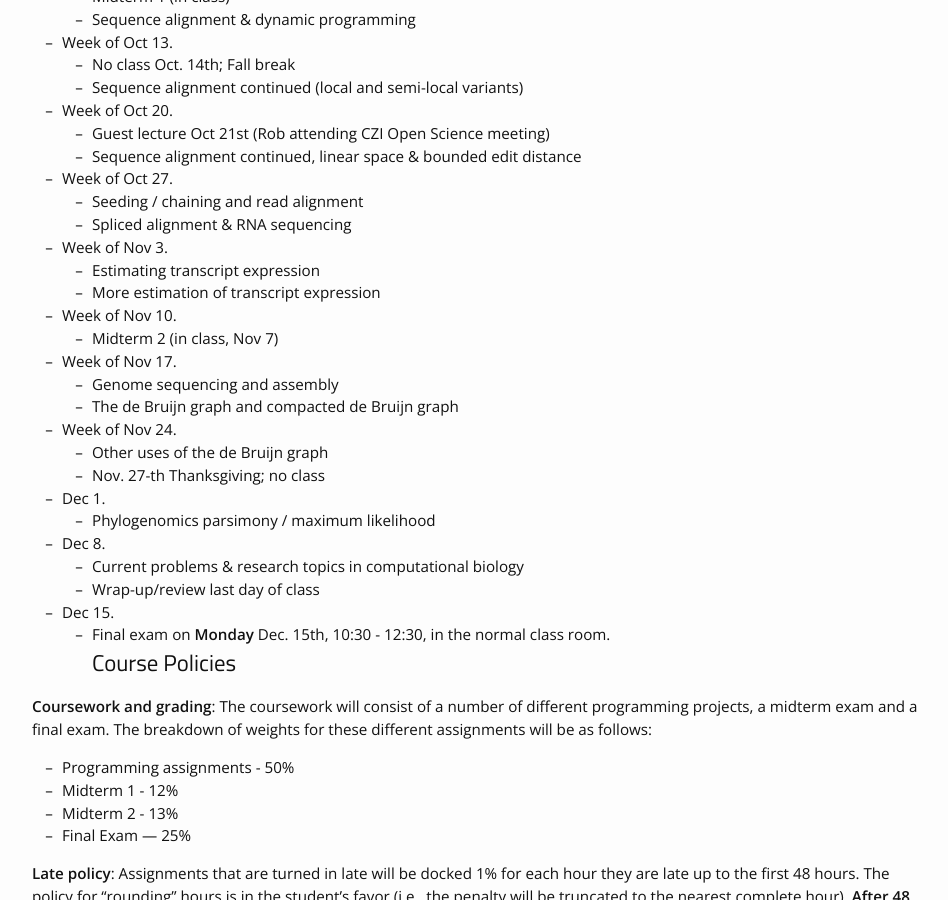
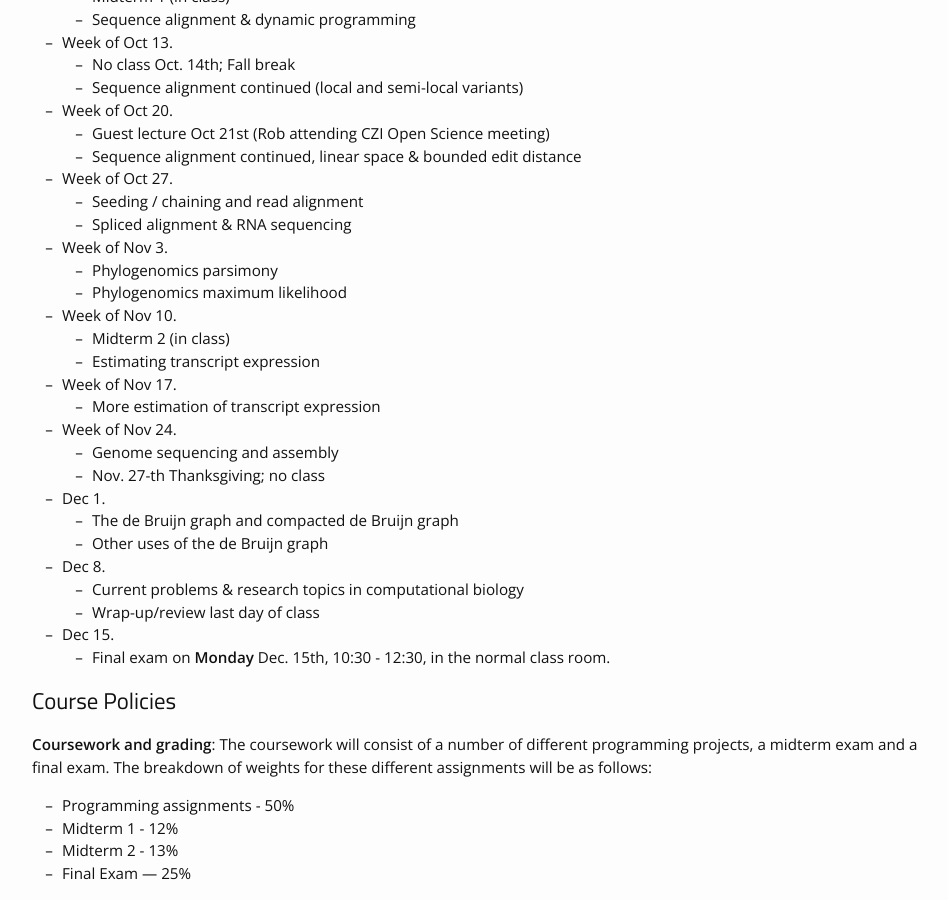
Before and after one commit to umd-cmsc423/f2025, a Jekyll site: the page built from materials.md, in a window 1280 px wide and 900 px high, scrolled down 3009 px. Shown: the whole window, without its empty margins (163-1111 px from the left). Built offline with Jekyll 4.4.1, drawn with Linux system fonts in a browser that asks for light colours; nearby versions of some CDN libraries; some of the changed text lies outside the part shown.

Commit message:
update schedule

```diff
--- a/materials.md
+++ b/materials.md
@@ -61,7 +61,24 @@ We will cover the basic required molecular Biology in the course. However if you
 
 While you should have had, in the prerequisites for this course, exposure to the relevant tools (e.g. how to properly create a tarball, how to invoke the compiler from the command line / a script), I realize it may have been a while since you have used these skills. If you feel you need a refresher on these topics, I would strongly suggest checking out ["The missing semester"](https://missing.csail.mit.edu/) (an MIT course dedicated to these various miscellaneous topics).
 
-**Expectations**: Since this is a computational biology course, you will be expected to become familiar with the relevant biology — it is an important and inextricable part of the material, and the underlying biology provides motivation for the computational problems we will tackle.  However, as an upper-level computer science course, **our focus will be on the computational aspects of bioinformatics and genomics**.  It is expected that you enter the class with a strong understanding of algorithms and basic data structures, and that you leave the class with a knowledge of how algorithm and data structure design can be fruitfully applied to biological data. Additionally, this course makes use of programming assignments to help reinforce material we cover during lectures and to help you understand certain concepts in even more depth (by _implementing_ them).  As such, **programming is an important part of this course**, and dynamic languages (e.g. Python) are ill-suited for many of the problems we will tackle.  We attempt to provide maximal freedom in the languages you can use for the assignemnts in the class, but we will require the assignments to be completed in a _compiled_ language. The submission server supports, Java, C, C++, Rust, and Go — we will consider reasonable requests for other compiled languages as well.
+**Expectations**: Since this is a computational biology course, you will be
+expected to become familiar with the relevant biology — it is an important and
+inextricable part of the material, and the underlying biology provides
+motivation for the computational problems we will tackle.  However, as an
+upper-level computer science course, **our focus will be on the computational
+aspects of bioinformatics and genomics**.  It is expected that you enter the
+class with a strong understanding of algorithms and basic data structures, and
+that you leave the class with a knowledge of how algorithm and data structure
+design can be fruitfully applied to biological data. Additionally, this course
+makes use of programming assignments to help reinforce material we cover during
+lectures and to help you understand certain concepts in even more depth (by
+_implementing_ them).  As such, **programming is an important part of this
+course**, and dynamic languages (e.g. Python) are ill-suited for many of the
+problems we will tackle.  We attempt to provide maximal freedom in the
+languages you can use for the assignemnts in the class, but we will require the
+assignments to be completed in a _compiled_ language. The submission server
+supports, Rust, C, C++, Java, and Go — we will consider reasonable requests for
+other compiled languages as well.
 
 ## Course Objectives
 
@@ -115,22 +132,23 @@ The following is a _planned_ schedule of the material we will cover in the cours
   - Spliced alignment & RNA sequencing
 
 - Week of Nov 3.
+  - Phylogenomics parsimony
+  - Phylogenomics maximum likelihood
+
+- Week of Nov 10.
+  - Midterm 2 (in class)
   - Estimating transcript expression
+
+- Week of Nov 17.
   - More estimation of transcript expression
 
-- Week of Nov 10.
-  - Midterm 2 (in class, Nov 7)
-
-- Week of Nov 17.
+- Week of Nov 24.
   - Genome sequencing and assembly
-  - The de Bruijn graph and compacted de Bruijn graph
-
-- Week of Nov 24.
-  - Other uses of the de Bruijn graph
   - Nov. 27-th Thanksgiving; no class
 
 - Dec 1.
-  - Phylogenomics parsimony / maximum likelihood
+  - The de Bruijn graph and compacted de Bruijn graph
+  - Other uses of the de Bruijn graph
 
 - Dec 8.
   - Current problems & research topics in computational biology
@@ -138,6 +156,7 @@ The following is a _planned_ schedule of the material we will cover in the cours
 
 - Dec 15.
   - Final exam on **Monday** Dec. 15th, 10:30 - 12:30, in the normal class room.
+
 ## Course Policies
 
 **Coursework and grading**: The coursework will consist of a number of different programming projects, a midterm exam and a final exam. The breakdown of weights for these different assignments will be as follows:
```
